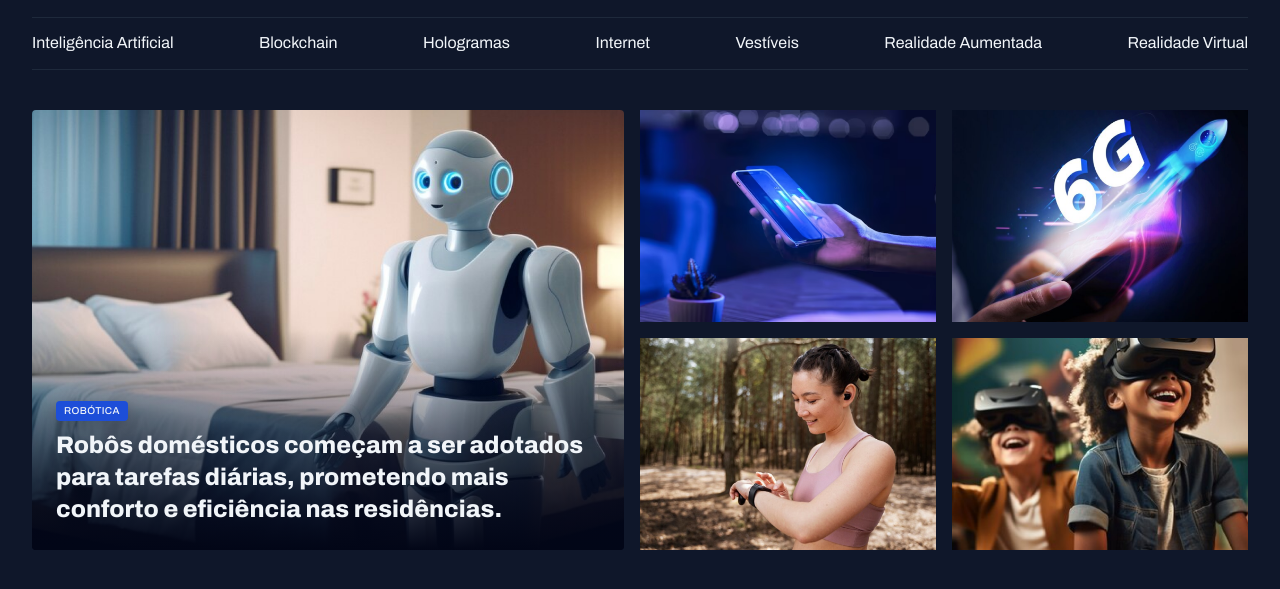
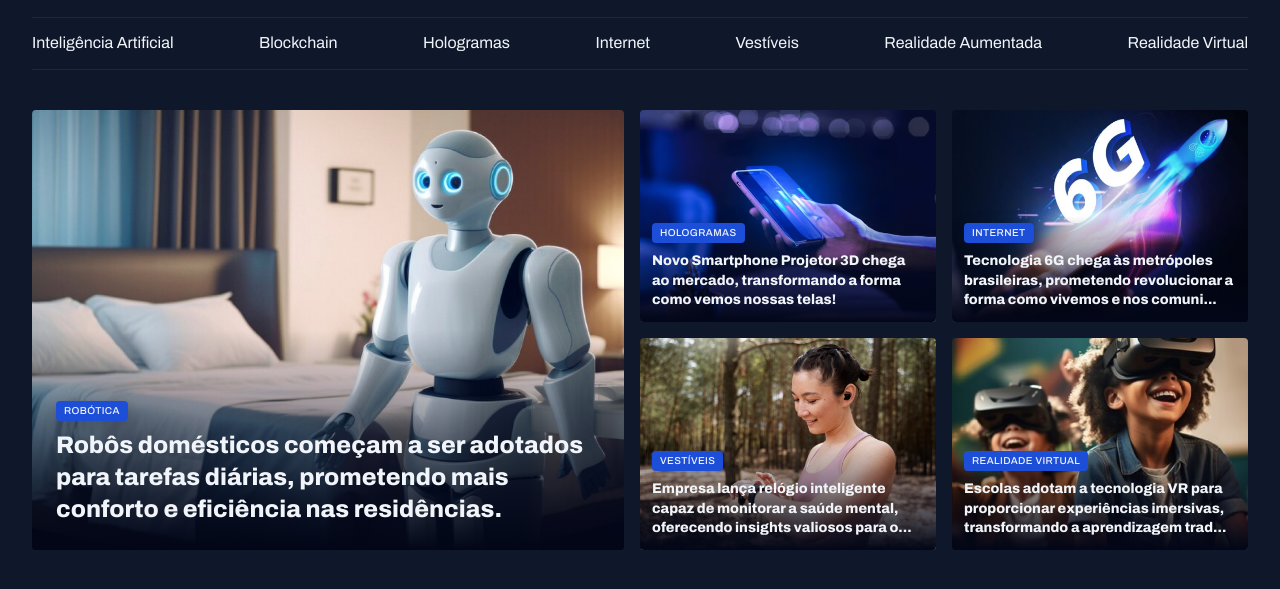
Before and after one commit to RonaldJr12BR/projeto-noticias, a plain HTML site: page index.html in a window 1280 px wide. Shown: the part 45-634 px from the top of the page. Drawn offline with Linux system fonts and the light colour scheme.

Commit message:
Finalizando a seção destaques

```diff
--- a/index.html
+++ b/index.html
@@ -57,21 +57,53 @@
         </figure>
 
         <div class="grid grid-cols-2 gap-16">
-          <div>
+          <figure class="card">
             <img src="img/Image 02.png" alt="" />
-          </div>
 
-          <div>
+            <figcaption>
+              <span class="content-tag">Hologramas</span>
+              <h2 class="text-lg">
+                Novo Smartphone Projetor 3D chega ao mercado, transformando a
+                forma como vemos nossas telas!
+              </h2>
+            </figcaption>
+          </figure>
+
+          <figure class="card">
             <img src="img/Image 03.png" alt="" />
-          </div>
 
-          <div>
+            <figcaption>
+              <span class="content-tag">Internet</span>
+              <h2 class="text-lg">
+                Tecnologia 6G chega às metrópoles brasileiras, prometendo
+                revolucionar a forma como vivemos e nos comuni...
+              </h2>
+            </figcaption>
+          </figure>
+
+          <figure class="card">
             <img src="img/Image 04.png" alt="" />
-          </div>
 
-          <div>
+            <figcaption>
+              <span class="content-tag">Vestíveis</span>
+              <h2 class="text-lg">
+                Empresa lança relógio inteligente capaz de monitorar a saúde
+                mental, oferecendo insights valiosos para o...
+              </h2>
+            </figcaption>
+          </figure>
+
+          <figure class="card">
             <img src="img/Image 05.png" alt="" />
-          </div>
+
+            <figcaption>
+              <span class="content-tag">Realidade Virtual</span>
+              <h2 class="text-lg">
+                Escolas adotam a tecnologia VR para proporcionar experiências
+                imersivas, transformando a aprendizagem trad...
+              </h2>
+            </figcaption>
+          </figure>
         </div>
       </section>
     </main>
--- a/styles/section.css
+++ b/styles/section.css
@@ -23,6 +23,10 @@
 
       padding: 24px;
 
+      &:has(.text-lg) {
+        padding: 12px;
+      }
+
       h2 {
         margin-top: 8px;
       }
```
